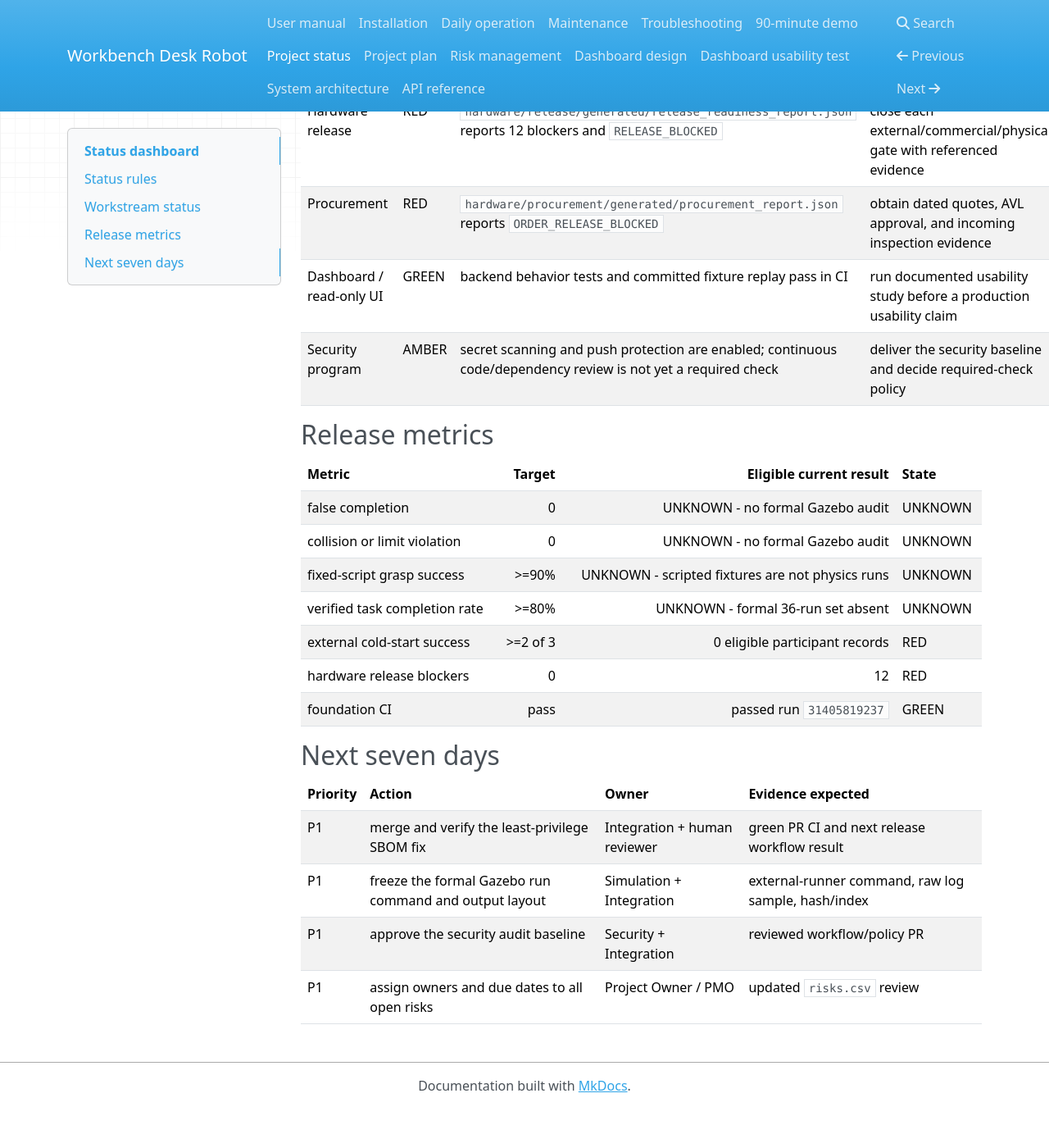
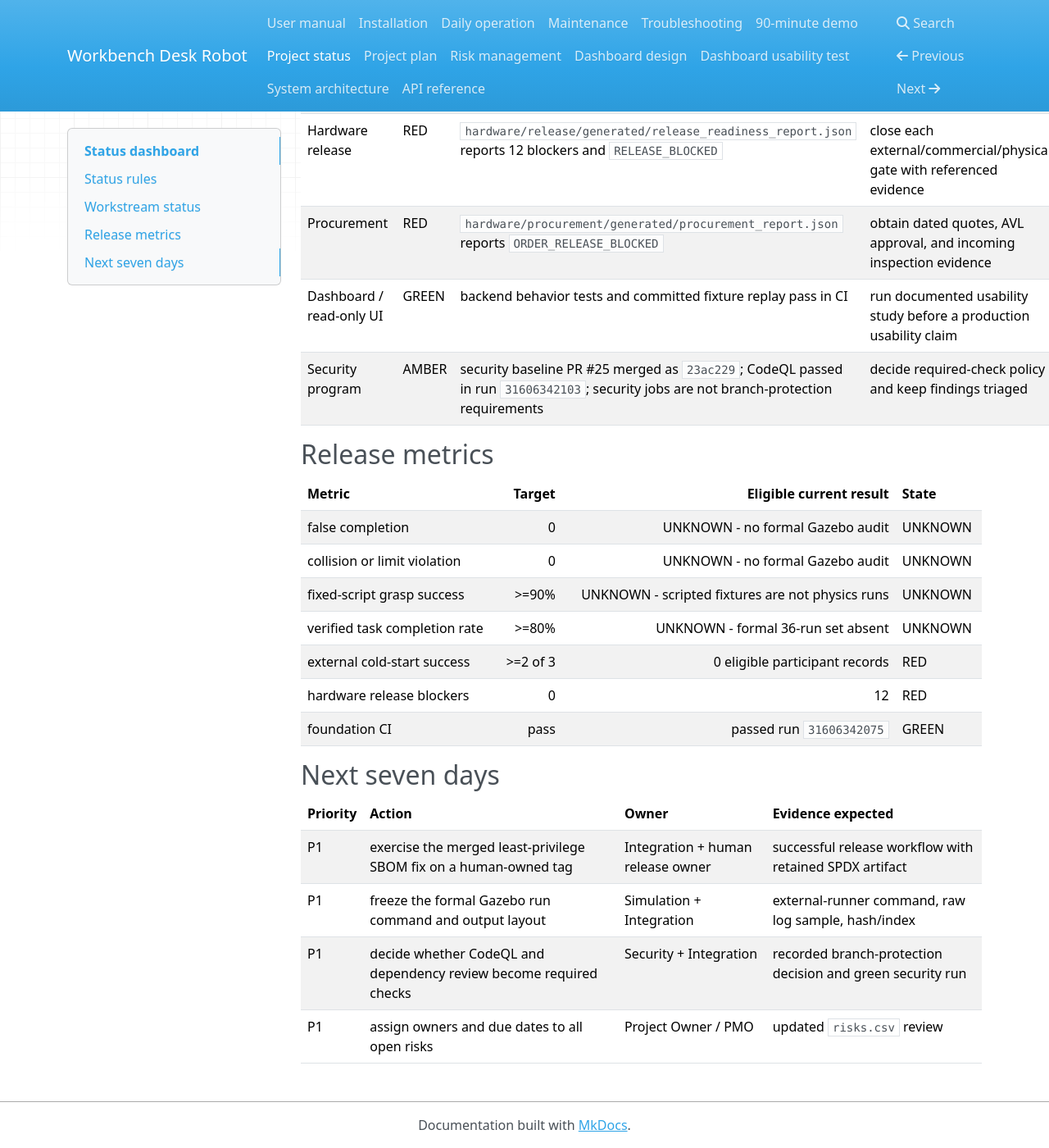
Before and after one commit to Quchaosheng/workbench-desk-robot, an MkDocs documentation site: the page built from docs/project-management/status.md, in a window 1280 px wide and 1400 px high, scrolled down 891 px. Shown: the whole window at 82% size. Built offline with MkDocs 1.6.1, drawn with Linux system fonts in a browser that asks for light colours; nearby versions of some CDN libraries; before the commit the page ends 2243 px from its top, so only the background shows below that; some of the changed text lies outside the part shown.

Commit message:
fix(pmo): refresh merged dependency evidence
Signed-off-by: 渠超胜 <quchaosheng000406@163.com>

```diff
--- a/docs/project-management/risks.csv
+++ b/docs/project-management/risks.csv
@@ -1,5 +1,5 @@
 id,category,description,probability,impact,owner,trigger,mitigation,contingency,status,next_review,evidence_ref
-R-001,release,"Tag release fails after image verification because the SBOM action attempts a privileged release-asset upload",high,high,Integration,"Any tag run ends with Resource not accessible by integration","Disable implicit release-asset upload; retain SPDX through the pinned artifact step; protect with a regression test","Keep release blocked and rerun only after human review; do not grant contents write",mitigating,2026-08-12,https://github.com/Quchaosheng/workbench-desk-robot/actions/runs/31406815969
+R-001,release,"The least-privilege SBOM fix is merged but has not been verified by a later human-owned tag run",medium,high,Integration,"A release claim is proposed without a successful post-fix tag run or the next tag again fails SBOM handling","PR #21 merged the fix; schedule a human-owned tag and retain the SPDX artifact plus workflow result","Keep release blocked; investigate the failed step without granting contents write",mitigating,2026-08-14,https://github.com/Quchaosheng/workbench-desk-robot/pull/21
 R-002,verification,"Formal Gazebo evaluation evidence is absent",high,critical,Simulation+Integration,"P1 gate review has fewer than 36 eligible external-runner logs or lacks independent false-completion audit","Freeze launch/run commands and artifact layout; run the fixed scene/version matrix; index immutable raw logs","Stop P1 gate; reduce optional UI/LLM scope before reducing safety or verification scope",open,2026-08-14,docs/evaluation/failure-cases.md
 R-003,hardware,"Hardware release has unresolved physical and commercial gates",high,critical,Hardware-Owner,"hardware release report blocker_count is greater than zero","Review each gate weekly; attach dated external evidence; preserve NOT_EXECUTED and BLOCKED states","Keep hardware release blocked and continue simulation-only work",open,2026-08-14,hardware/release/generated/release_readiness_report.json
 R-004,procurement,"Orders lack dated quotes AVL approval and incoming inspection evidence",high,high,Procurement,"procurement report status is ORDER_RELEASE_BLOCKED","Collect comparable dated quotes; approve AVL; define and execute incoming inspection","Do not place production order; use approved evaluation samples only",open,2026-08-14,hardware/procurement/generated/procurement_report.json
@@ -7,5 +7,5 @@ R-005,reproducibility,"External cold-start claim has fewer than three unique par
 R-006,compliance,"Repository code license and model-weight/asset approvals can diverge",medium,high,Project-Owner+Compliance,"A release includes a model weight or asset without a reviewed source license and redistribution decision","Maintain separate third-party records; review every model and asset before inclusion","Exclude the unapproved model or asset; keep deterministic offline mode",open,2026-08-18,THIRD_PARTY_REVIEW.md
 R-007,contracts,"Schema and Python model drift can break producers and consumers",medium,critical,Runtime+WorldModel+Integration,"An interfaces change is proposed without its matching model and three-owner review","Require same-PR schema/model updates; run full contract validation; notify every consumer","Reject or revert the unapproved PR before merge",monitoring,2026-08-14,AGENTS.md
 R-008,scope,"LLM work can consume capacity before the deterministic path is stable",medium,high,Project-Owner,"Fixed scripted path fails ten consecutive runs or critical P1 integration slips more than one week","Prioritize deterministic execution verification and replay; keep model runner optional","Remove the natural-language layer and preserve the deterministic evaluation",monitoring,2026-08-14,docs/decisions/ADR-0001-p0-scope.md
-R-009,security,"Continuous code and dependency security review is not a required gate",medium,high,Security+Integration,"A dependency or sensitive boundary changes without automated security review","Add least-privilege code/dependency scanning and a review standard; triage findings by severity","Block release for unresolved critical/high findings or document a time-bounded human exception",open,2026-08-14,SECURITY.md
+R-009,security,"Continuous code and dependency security review runs but is not a required branch-protection gate",medium,high,Security+Integration,"A dependency or sensitive boundary changes without a successful security run","Keep the merged PR #25 least-privilege scans green; decide required-check policy; triage findings by severity","Block release for unresolved critical/high findings or document a time-bounded human exception",open,2026-08-14,https://github.com/Quchaosheng/workbench-desk-robot/pull/25
 R-010,schedule,"P3 start depends on Gazebo evidence and externally blocked hardware inputs",high,high,PMO,"P1 formal evaluation or hardware input freeze misses its baseline date","Track both dependency chains weekly; reallocate optional UI/LLM capacity to the critical path","Rebaseline P3 and communicate a simulation-only release scope",open,2026-08-14,docs/project-management/plan.md
--- a/docs/project-management/status.md
+++ b/docs/project-management/status.md
@@ -15,15 +15,15 @@ Snapshot: 2026-08-11. Refresh this page weekly and whenever a release-blocking r
 
 | Workstream | State | Evidence | Next action |
 |---|---|---|---|
-| Deterministic foundation | GREEN | CI run `31405819237` passed on `main` | keep required checks green on every PR |
+| Deterministic foundation | GREEN | CI run `31606342075` passed on `main` at `f557069` | keep required checks green on every PR |
 | Scripted regression | GREEN | nightly run `31423360868`; outputs are explicitly non-release | retain as contract/regression evidence only |
-| Release automation | AMBER | tag run `31406815969` failed during SBOM release-asset upload; fix tracked in PR #21 | review, merge, then verify on the next human-owned release |
+| Release automation | AMBER | tag run `31406815969` failed during SBOM release-asset upload; least-privilege fix PR #21 merged as `889f699` | verify the merged fix on the next human-owned tag before claiming release readiness |
 | Formal Gazebo evaluation | RED | `docs/evaluation/failure-cases.md` says 36 real Gazebo runs and independent audit are still required | integrate, execute, and retain raw external-runner logs |
 | External cold start | RED | three participant records are required by `docs/context/EVIDENCE_INDEX.md` | recruit three unique participants and retain failures |
 | Hardware release | RED | `hardware/release/generated/release_readiness_report.json` reports 12 blockers and `RELEASE_BLOCKED` | close each external/commercial/physical gate with referenced evidence |
 | Procurement | RED | `hardware/procurement/generated/procurement_report.json` reports `ORDER_RELEASE_BLOCKED` | obtain dated quotes, AVL approval, and incoming inspection evidence |
 | Dashboard / read-only UI | GREEN | backend behavior tests and committed fixture replay pass in CI | run documented usability study before a production usability claim |
-| Security program | AMBER | secret scanning and push protection are enabled; continuous code/dependency review is not yet a required check | deliver the security baseline and decide required-check policy |
+| Security program | AMBER | security baseline PR #25 merged as `23ac229`; CodeQL passed in run `31606342103`; security jobs are not branch-protection requirements | decide required-check policy and keep findings triaged |
 
 ## Release metrics
 
@@ -35,13 +35,13 @@ Snapshot: 2026-08-11. Refresh this page weekly and whenever a release-blocking r
 | verified task completion rate | >=80% | UNKNOWN - formal 36-run set absent | UNKNOWN |
 | external cold-start success | >=2 of 3 | 0 eligible participant records | RED |
 | hardware release blockers | 0 | 12 | RED |
-| foundation CI | pass | passed run `31405819237` | GREEN |
+| foundation CI | pass | passed run `31606342075` | GREEN |
 
 ## Next seven days
 
 | Priority | Action | Owner | Evidence expected |
 |---|---|---|---|
-| P1 | merge and verify the least-privilege SBOM fix | Integration + human reviewer | green PR CI and next release workflow result |
+| P1 | exercise the merged least-privilege SBOM fix on a human-owned tag | Integration + human release owner | successful release workflow with retained SPDX artifact |
 | P1 | freeze the formal Gazebo run command and output layout | Simulation + Integration | external-runner command, raw log sample, hash/index |
-| P1 | approve the security audit baseline | Security + Integration | reviewed workflow/policy PR |
+| P1 | decide whether CodeQL and dependency review become required checks | Security + Integration | recorded branch-protection decision and green security run |
 | P1 | assign owners and due dates to all open risks | Project Owner / PMO | updated `risks.csv` review |
```
Also changed, not shown: other parts of docs/project-management/status.md (+1 -1 lines), docs/project-management/decision-log.md (+1 -1 lines), docs/project-management/risk-management.md (+2 -2 lines), 1 other file.
